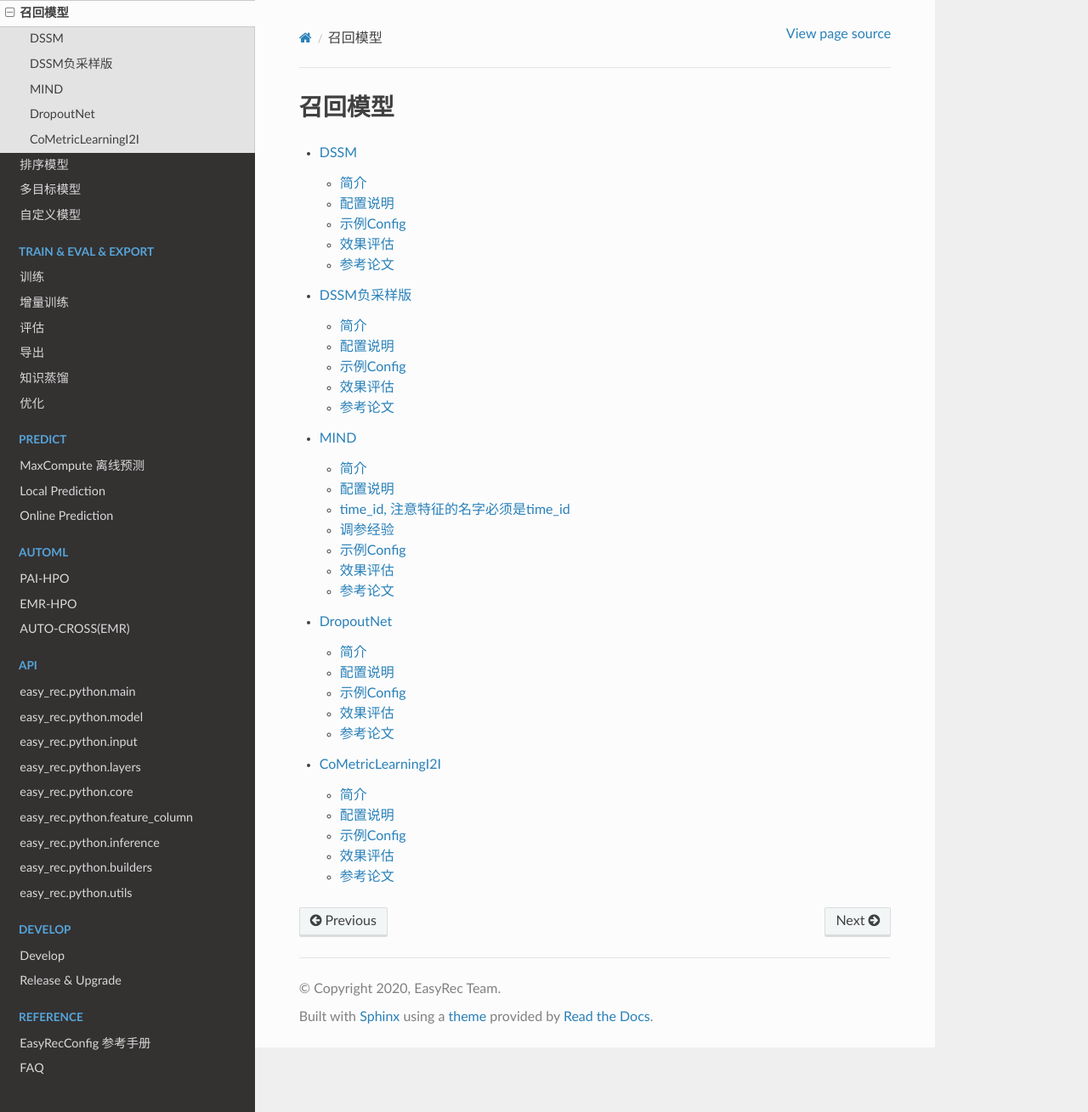
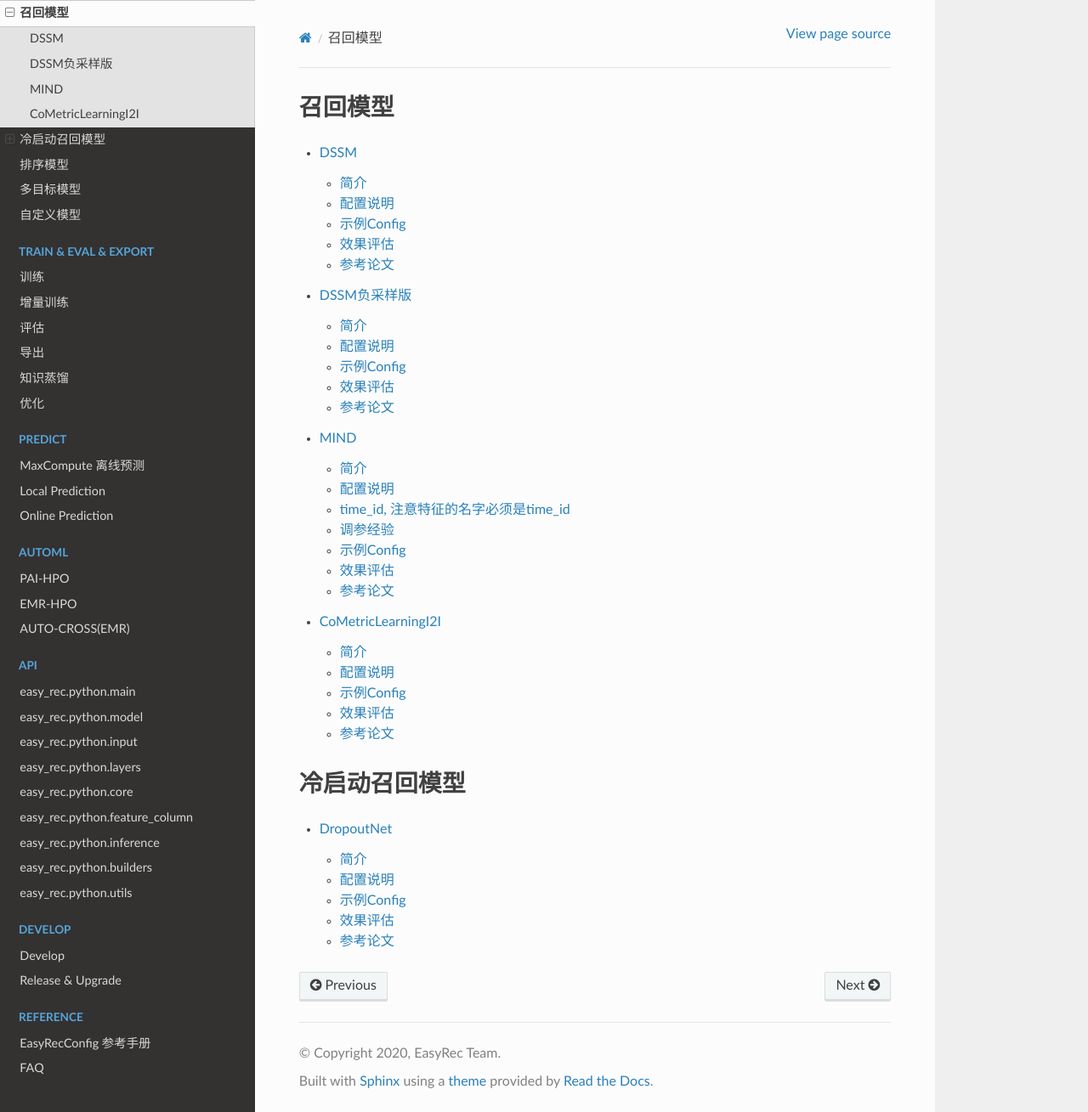
Before and after one commit to alibaba/EasyRec, a Sphinx documentation site: the page built from docs/source/models/recall.rst, in a window 1280 px wide and 1309 px high. Shown: the whole window at 85% size. Built offline with Sphinx 7.4.7 and the Read the Docs theme 2.0.0, drawn with Linux system fonts in a browser that asks for light colours; the version number is read from the project's files by our own code.

```diff
--- a/docs/source/models/recall.rst
+++ b/docs/source/models/recall.rst
@@ -7,5 +7,12 @@
    dssm
    dssm_neg_sampler
    mind
+   co_metric_learning_i2i
+
+冷启动召回模型
+========
+
+.. toctree::
+   :maxdepth: 2
+
    dropoutnet
-   co_metric_learning_i2i
```
